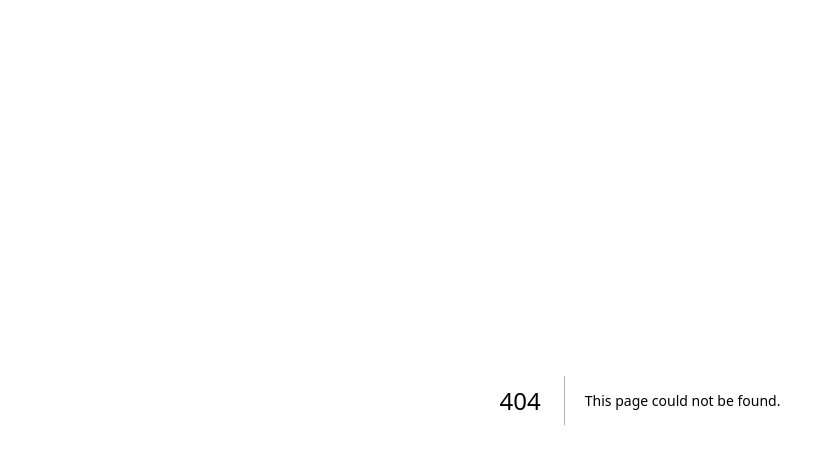
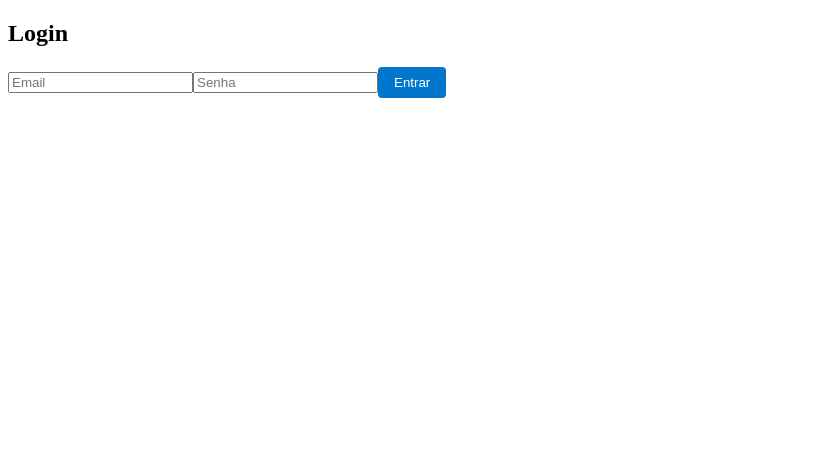
Before and after one commit to TheDevCaio/DesafioConectar_2.0, a Next.js app in the folder Frontend/conectar-frontend/: page / in a window 1280 px wide. Before the commit this address had no page. Shown: the top 464 px of the page, without its empty margins (0-835 px from the left). Built offline with nearby package versions, Linux system fonts and the light colour scheme.

Commit message:
feat: utils/auth

```diff
--- a/Frontend/conectar-frontend/src/pages/Login.tsx
+++ b/Frontend/conectar-frontend/src/pages/Login.tsx
@@ -1,24 +1,23 @@
 import React, { useState } from 'react';
 import api from '../services/api';
-import { useNavigate } from 'react-router-dom';
+import { useRouter } from 'next/router';
 import { Button } from '../components/Button';
 
 export const Login: React.FC = () => {
   const [email, setEmail] = useState('');
   const [password, setPassword] = useState('');
-  const navigate = useNavigate();
+  const router = useRouter();
 
   const handleSubmit = async (e: React.FormEvent) => {
     e.preventDefault();
     try {
       const response = await api.post('/auth/login', { email, password });
       localStorage.setItem('token', response.data.access_token);
-      // Redireciona baseado no role
       const userRole = response.data.user.role;
       if (userRole === 'admin') {
-        navigate('/users');
+        router.push('/users');
       } else {
-        navigate('/profile');
+        router.push('/profile');
       }
     } catch {
       alert('Falha no login');
--- /dev/null
+++ b/Frontend/conectar-frontend/src/pages/index.tsx
@@ -0,0 +1,9 @@
+import { Login } from "./Login";
+
+export default function Home() {
+  return (
+
+  <Login/>
+
+  );
+}
```
